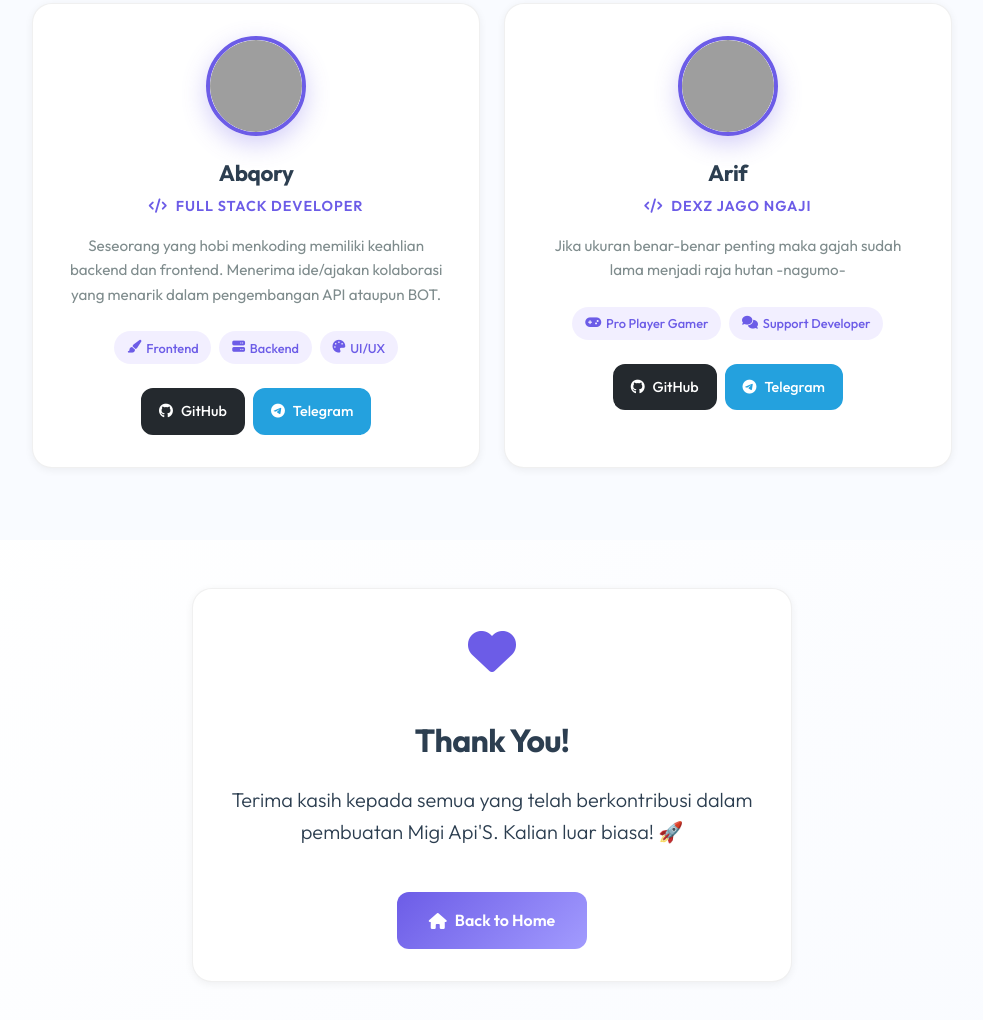
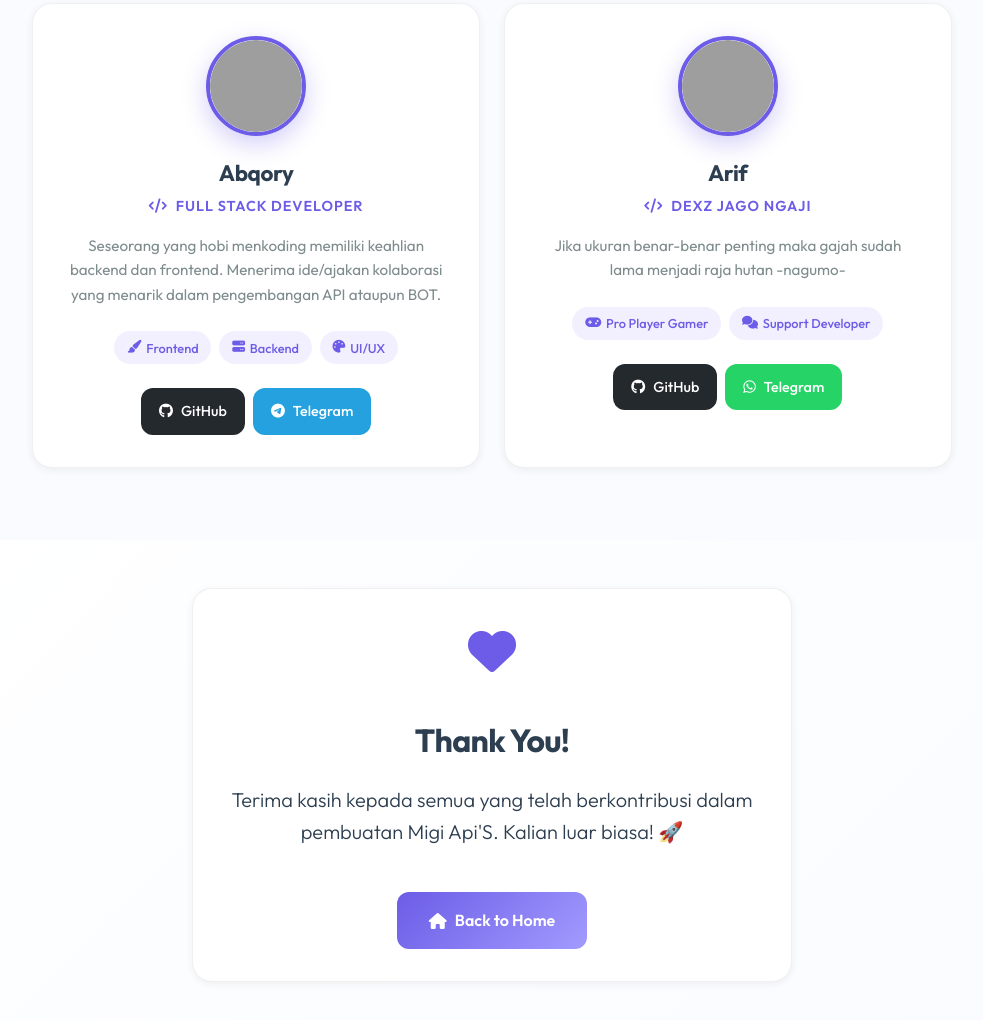
Before and after one commit to abqoryme/Migi-restapi, a website: page page/support.html in a window 1280 px wide. Shown: the part 823-1843 px from the top of the page, without its empty margins (148-1131 px from the left). Drawn offline with nearby package versions, Linux system fonts and the light colour scheme; files that its build step writes are made by us from their sources; grey boxes are pictures that could not be loaded.

Commit message:
Add files via upload

```diff
--- a/page/support.html
+++ b/page/support.html
@@ -485,12 +485,12 @@
                             </span>
                         </div>
                         <div class="social-links">
-                            <a href="https://github.com/abqoryme" target="_blank" rel="noopener noreferrer" class="social-btn github-btn">
+                            <a href="https://github.com/" target="_blank" rel="noopener noreferrer" class="social-btn github-btn">
                                 <i class="fab fa-github"></i>
                                 GitHub
                             </a>
-                            <a href="https://t.me/Suggoikawai" target="_blank" rel="noopener noreferrer" class="social-btn telegram-btn">
-                                <i class="fab fa-telegram"></i>
+                            <a href="https://wa.me/628567046348" target="_blank" rel="noopener noreferrer" class="social-btn whatsapp-btn">
+                                <i class="fab fa-whatsapp"></i>
                                 Telegram
                             </a>
                         </div>
```
